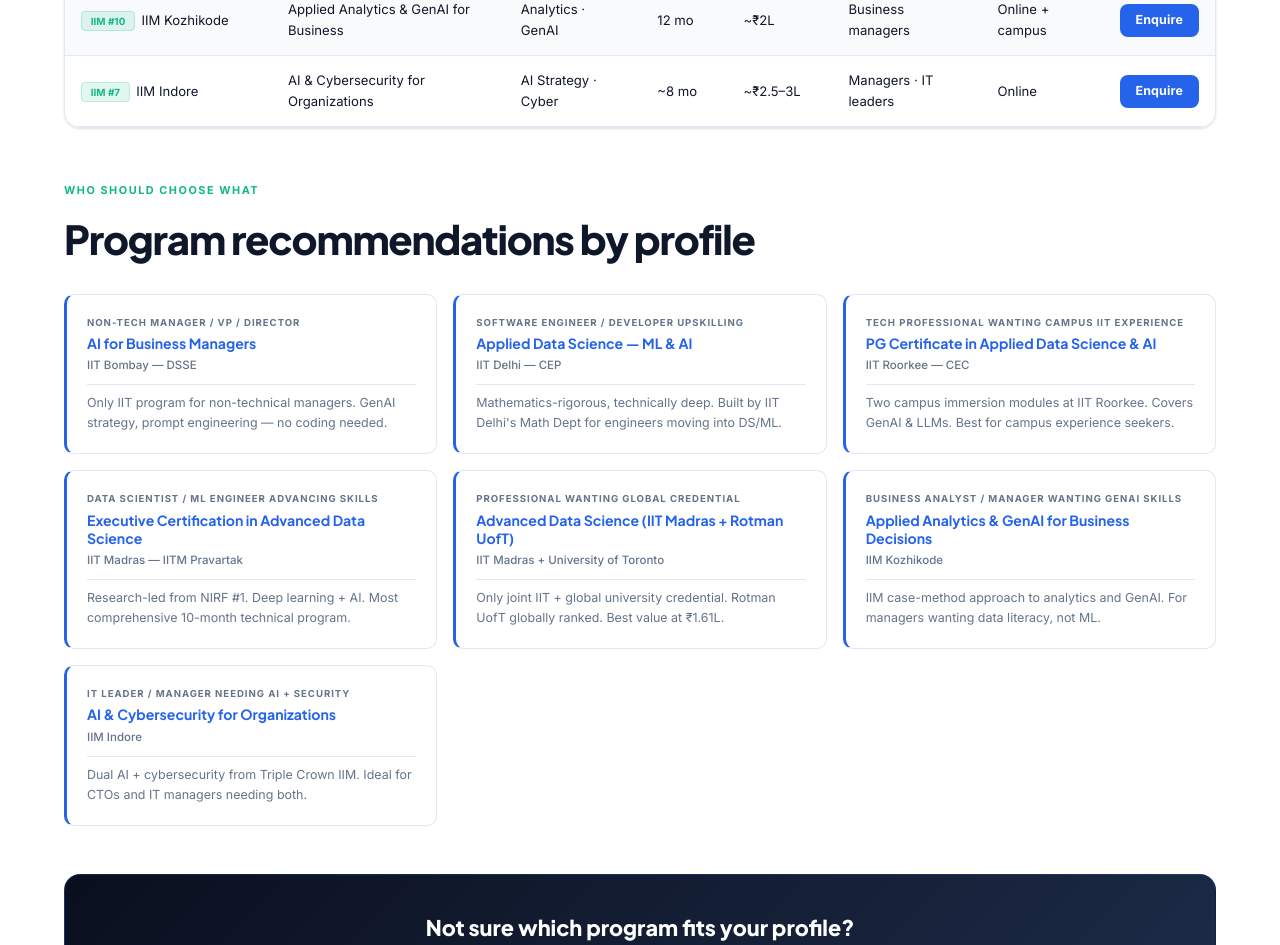
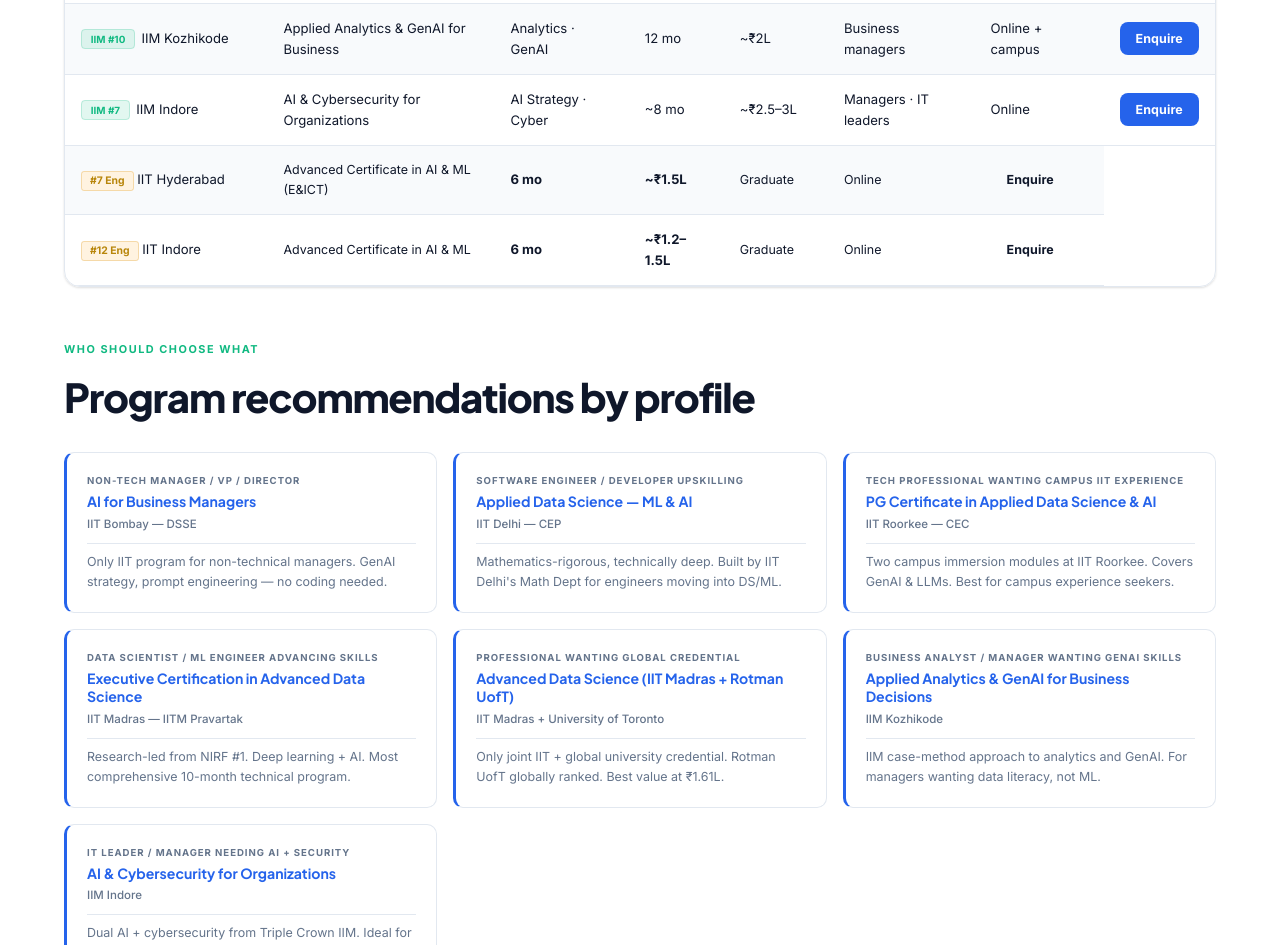
Before and after one commit to durgeshkekare-gif/aicourseindia-com, a website: page compare.html in a window 1280 px wide. Shown: the part 1022-1967 px from the top of the page. Drawn offline with Linux system fonts and the light colour scheme.

Commit message:
NIRF 2025 update: rank corrections + new institutions (MDI #9, IIFT #17, IIT Hyd #7, NIT Trichy #9, IIT BHU #10, IIT Indore #12, NMIMS #24, SRM, VIT, SRCC compare)

```diff
--- a/compare.html
+++ b/compare.html
@@ -79,7 +79,10 @@
         <tr><td><span class="inst-badge iit-b">IIT #7</span>IIT Guwahati</td><td>Data Science &amp; ML Certification</td><td>DS &middot; ML</td><td>6 mo</td><td class="best">~&#8377;1.5L</td><td>Tech / any grad</td><td>Online</td><td><a href="/apply.html?p=iitg-dsml" class="btn btn-blue btn-sm">Enquire</a></td></tr>
         <tr><td><span class="inst-badge iim-b">IIM #10</span>IIM Kozhikode</td><td>Applied Analytics &amp; GenAI for Business</td><td>Analytics &middot; GenAI</td><td>12 mo</td><td>~&#8377;2L</td><td>Business managers</td><td>Online + campus</td><td><a href="/apply.html?p=iimk-analytics" class="btn btn-blue btn-sm">Enquire</a></td></tr>
         <tr><td><span class="inst-badge iim-b">IIM #7</span>IIM Indore</td><td>AI &amp; Cybersecurity for Organizations</td><td>AI Strategy &middot; Cyber</td><td>~8 mo</td><td>~&#8377;2.5–3L</td><td>Managers &middot; IT leaders</td><td>Online</td><td><a href="/apply.html?p=iimi-cyber" class="btn btn-blue btn-sm">Enquire</a></td></tr>
-      </tbody>
+
+<tr><td><span style="font-size:0.65rem;font-weight:700;background:#FFF3E0;border:1px solid rgba(215,140,0,0.25);color:#B8860B;padding:0.15rem 0.5rem;border-radius:3px;">#7 Eng</span> IIT Hyderabad</td><td style="font-size:0.78rem;">Advanced Certificate in AI &amp; ML (E&amp;ICT)</td><td><strong>6 mo</strong></td><td style="font-weight:700;">~₹1.5L</td><td style="font-size:0.78rem;">Graduate</td><td style="font-size:0.78rem;">Online</td><td><a href="/apply.html?p=iith" class="btn btn-sm">Enquire</a></td></tr>
+<tr><td><span style="font-size:0.65rem;font-weight:700;background:#FFF3E0;border:1px solid rgba(215,140,0,0.25);color:#B8860B;padding:0.15rem 0.5rem;border-radius:3px;">#12 Eng</span> IIT Indore</td><td style="font-size:0.78rem;">Advanced Certificate in AI &amp; ML</td><td><strong>6 mo</strong></td><td style="font-weight:700;">~₹1.2–1.5L</td><td style="font-size:0.78rem;">Graduate</td><td style="font-size:0.78rem;">Online</td><td><a href="/apply.html?p=iiti" class="btn btn-sm">Enquire</a></td></tr>
+</tbody>
     </table>
   </div>
 
```
